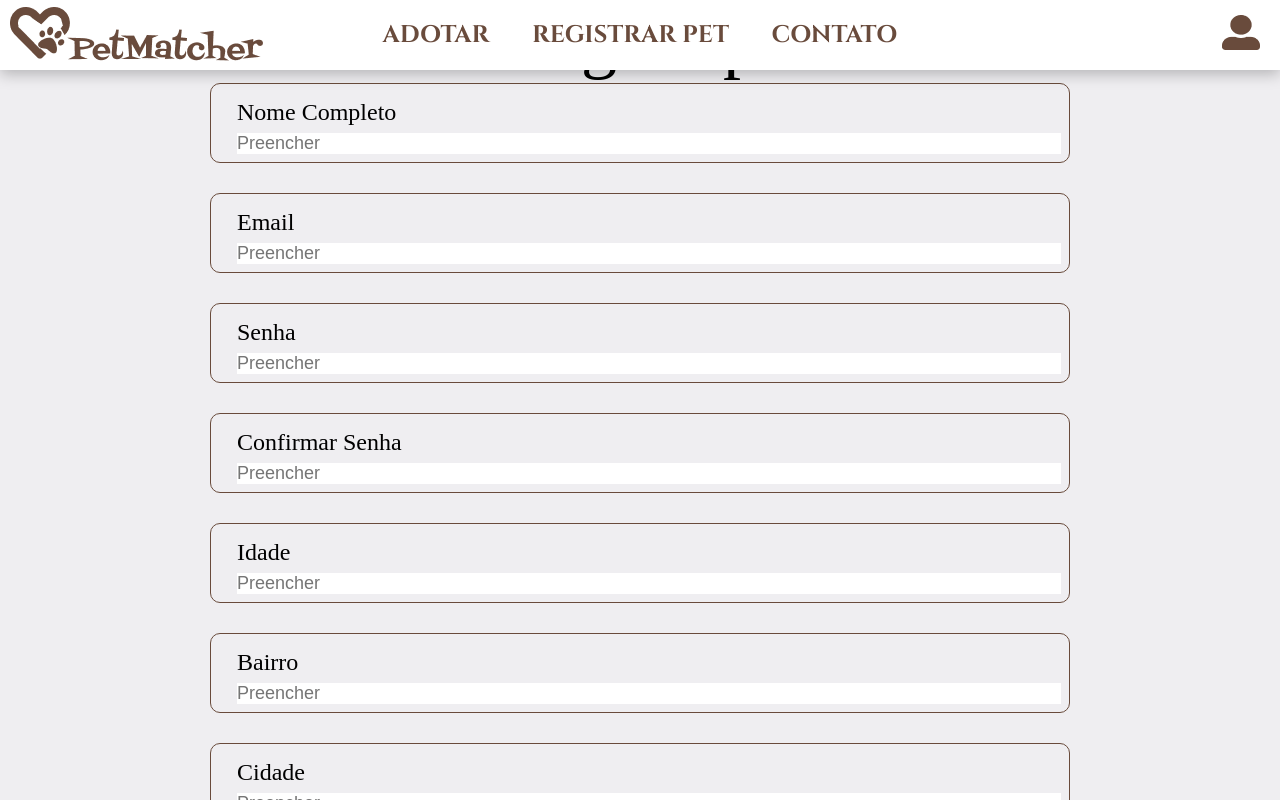
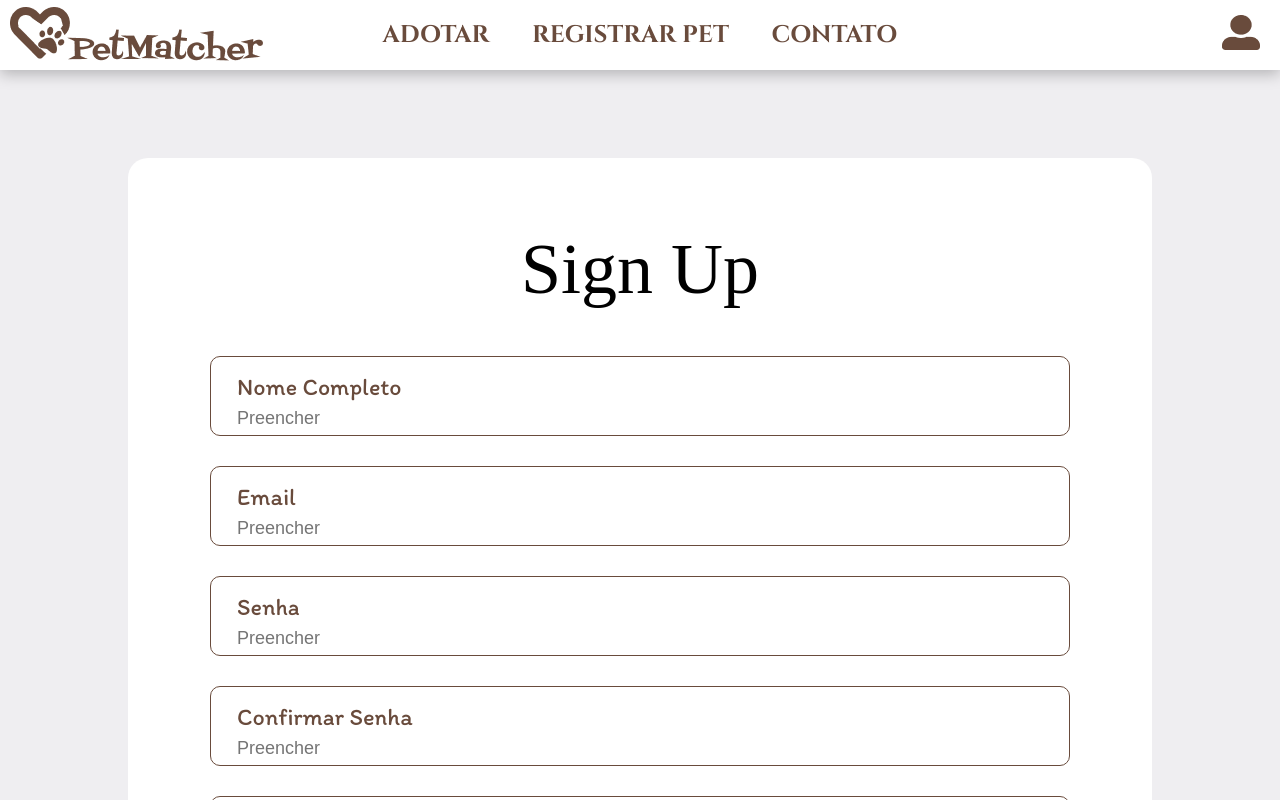
Before and after one commit to GustavoSF643/Capstone_project, a React (Create React App) app: page /signup in a window 1280 px wide. Shown: the top 800 px of the page. Built offline with nearby package versions, Linux system fonts and the light colour scheme.

Commit message:
refactor: input and signup page

```diff
--- a/src/components/Atomos/Input/index.tsx
+++ b/src/components/Atomos/Input/index.tsx
@@ -29,7 +29,7 @@ const Input = ({ register, name, label, err, ...rest }: InputProps) => {
         {...rest}
         placeholder="Preencher"
       />
-      <p>{err[`${name}`]?.message}</p>
+      <span>{err[`${name}`]?.message}</span>
     </Container>
     );
 }
--- a/src/components/Atomos/Input/styles.tsx
+++ b/src/components/Atomos/Input/styles.tsx
@@ -5,27 +5,48 @@ interface ContainerProps {
 }
 
 export const Container = styled.div<ContainerProps>`
+  position: relative;
   width: 100%;
   border-radius: 10px;
-  border: 1px solid ${props => props.isErr ? "tomato" : '#694B3C'};
-  padding: 8px 8px 10px 26px;
-  box-sizing: border-box;
+  border: 1px solid ${props => props.isErr ? "tomato" : `var(--third)`};
+  padding: 0 5px 5px 5px;
   height: 80px;
 
   > p {
     margin: 7px 0;
-    font-size: 24px;
+    font-size: 17px;
+    font-family: var(--font-family-third);
+    color: var(--third);
   }
 
   > input {
+    margin-top: 10px;
     width: 100%;
     border: none;
-    margin: 0;
-    padding: 0;
-    font-size: 18px;
+    font-size: 15px;
   }
 
-  p:last-child {
-    color: tomato;
+  > span {
+    color: var(--err);
+    position: relative;
+    top: 20px;
+  }
+
+  @media (min-width: 768px) {
+    padding: 8px 8px 10px 26px;
+
+    > p {
+      font-size: 24px;
+    }
+
+    > input {
+      font-size: 18px;
+      margin-top: 0px;
+
+    }
+
+    > span {
+      top: 10px;
+    }
   }
 `;
--- a/src/pages/SignUp/styles.tsx
+++ b/src/pages/SignUp/styles.tsx
@@ -1,13 +1,27 @@
 import styled from "styled-components";
 
 export const Container = styled.div`
+  padding-top: 4.5vw;
   display: flex;
   flex-direction: column;
 `;
 
 export const FakeBackground = styled.div`
+  background-color: var(--primary);
+  width: 80vw;
+  padding: 70px 30px 0 30px;
+  margin: 100px auto 0 auto;
+  border-radius: 20px;
+
   > p {
-    font-size: 72px;
+    margin-bottom: 45px;
+    font-size: 48px;
     text-align: center;
   }
+
+  @media (min-width: 768px) {
+    > p {
+      font-size: 72px;
+    }
+  }
 `
--- a/src/styles/global.tsx
+++ b/src/styles/global.tsx
@@ -17,6 +17,7 @@ const GlobalStyle = createGlobalStyle`
     --font-family-primary: 'Cinzel', serif;
     --font-family-second: 'Taviraj', serif;
     --font-family-third: 'Itim', cursive;
+    --err: tomato;
   }
   body {
     background-color: var(--secondary);
```
